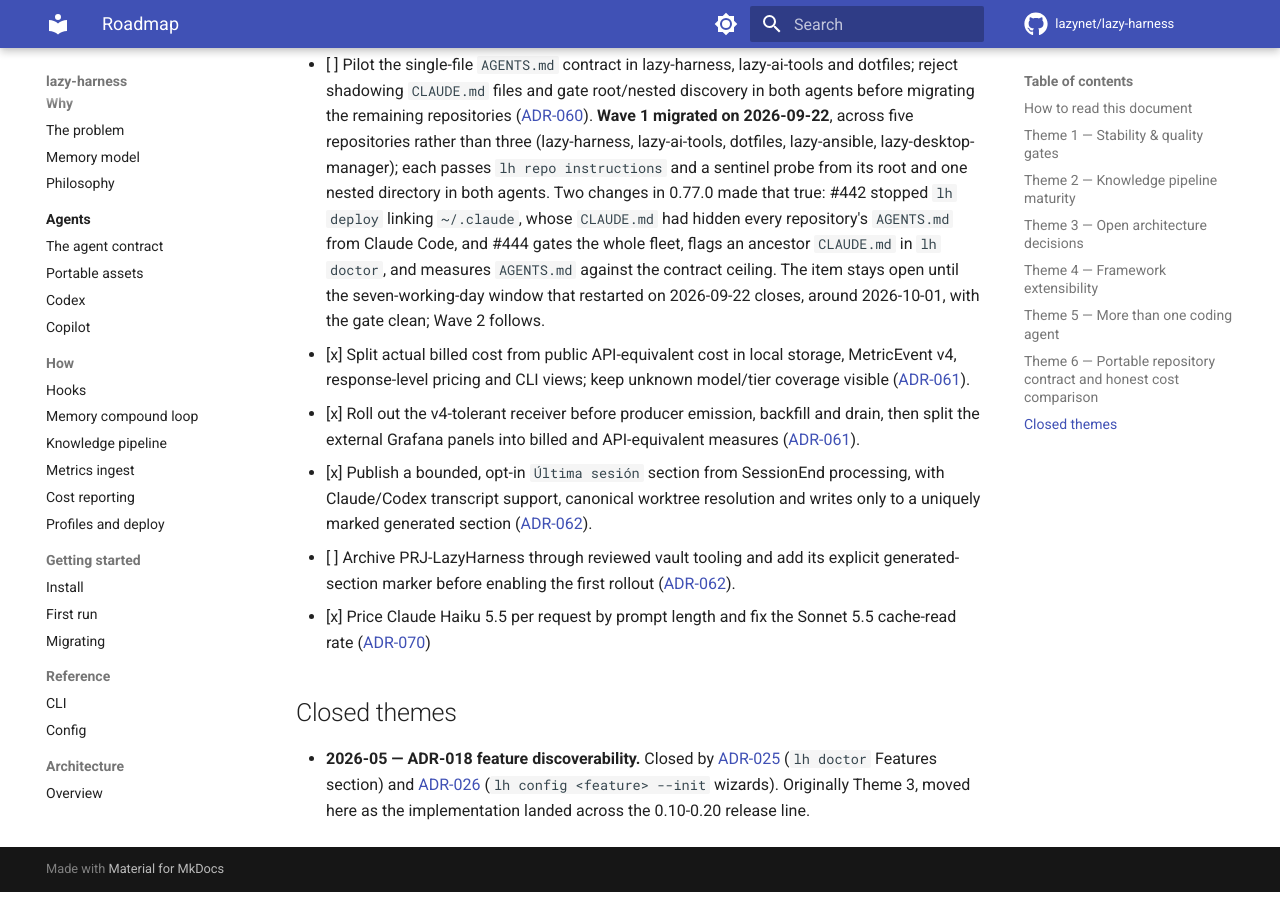
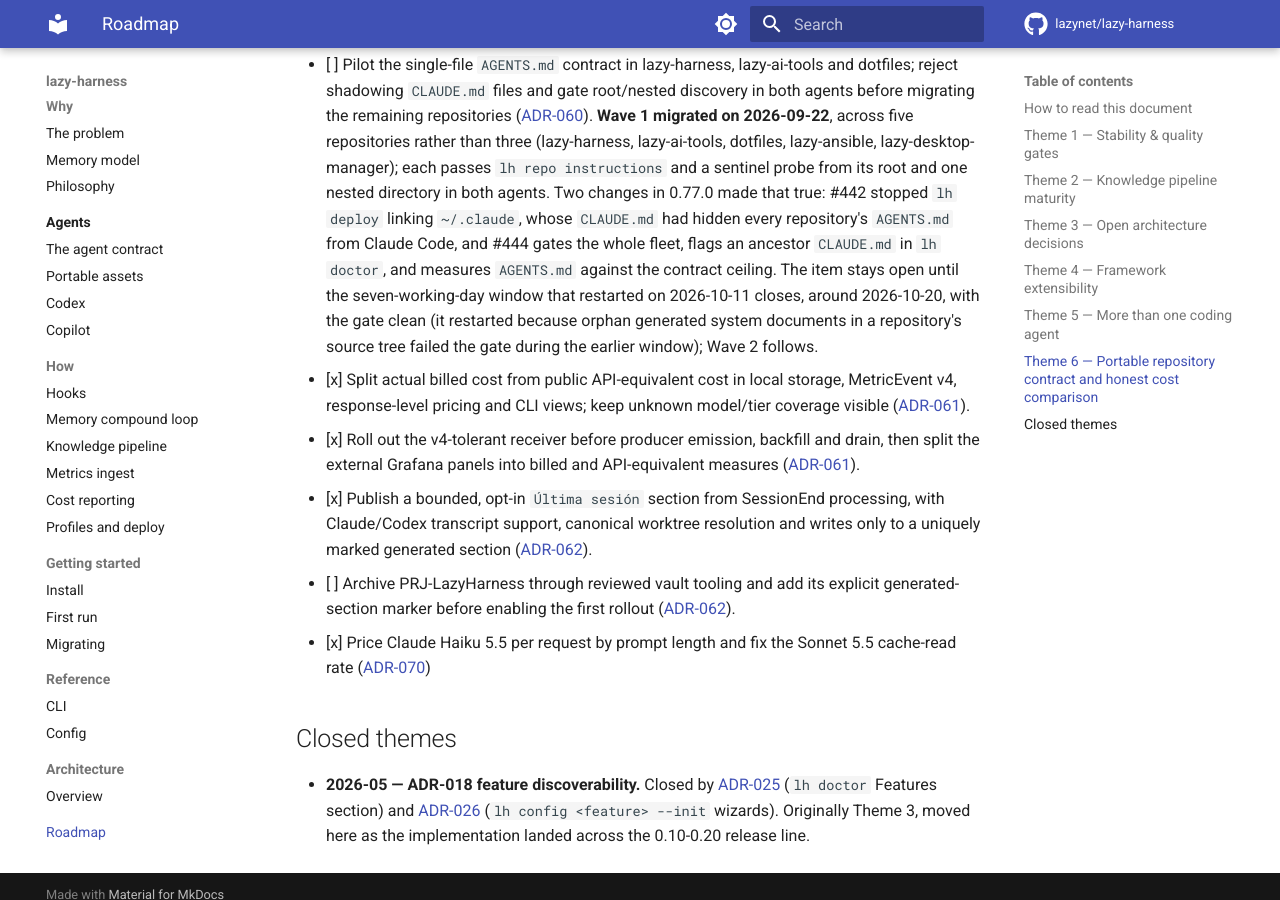
Before and after one commit to lazynet/lazy-harness, an MkDocs documentation site: the page built from docs/roadmap.md, in a window 1280 px wide and 900 px high, scrolled down 7377 px. Built offline with MkDocs 1.6.1 and Material for MkDocs 9.7.7, drawn with Linux system fonts in a browser that asks for light colours; comment, search, counter and statistics services are not loaded.

Commit message:
docs: record the ADR-060 Wave 1 window restart on 2026-10-11

```diff
--- a/docs/roadmap.md
+++ b/docs/roadmap.md
@@ -76,7 +76,7 @@
 
 ## Theme 6 — Portable repository contract and honest cost comparison
 
-- [ ] Pilot the single-file `AGENTS.md` contract in lazy-harness, lazy-ai-tools and dotfiles; reject shadowing `CLAUDE.md` files and gate root/nested discovery in both agents before migrating the remaining repositories ([ADR-060](https://github.com/lazynet/lazy-harness/blob/main/specs/adrs/060-agents-md-is-the-portable-repository-contract.md)). **Wave 1 migrated on 2026-09-22**, across five repositories rather than three (lazy-harness, lazy-ai-tools, dotfiles, lazy-ansible, lazy-desktop-manager); each passes `lh repo instructions` and a sentinel probe from its root and one nested directory in both agents. Two changes in 0.77.0 made that true: #442 stopped `lh deploy` linking `~/.claude`, whose `CLAUDE.md` had hidden every repository's `AGENTS.md` from Claude Code, and #444 gates the whole fleet, flags an ancestor `CLAUDE.md` in `lh doctor`, and measures `AGENTS.md` against the contract ceiling. The item stays open until the seven-working-day window that restarted on 2026-09-22 closes, around 2026-10-01, with the gate clean; Wave 2 follows.
+- [ ] Pilot the single-file `AGENTS.md` contract in lazy-harness, lazy-ai-tools and dotfiles; reject shadowing `CLAUDE.md` files and gate root/nested discovery in both agents before migrating the remaining repositories ([ADR-060](https://github.com/lazynet/lazy-harness/blob/main/specs/adrs/060-agents-md-is-the-portable-repository-contract.md)). **Wave 1 migrated on 2026-09-22**, across five repositories rather than three (lazy-harness, lazy-ai-tools, dotfiles, lazy-ansible, lazy-desktop-manager); each passes `lh repo instructions` and a sentinel probe from its root and one nested directory in both agents. Two changes in 0.77.0 made that true: #442 stopped `lh deploy` linking `~/.claude`, whose `CLAUDE.md` had hidden every repository's `AGENTS.md` from Claude Code, and #444 gates the whole fleet, flags an ancestor `CLAUDE.md` in `lh doctor`, and measures `AGENTS.md` against the contract ceiling. The item stays open until the seven-working-day window that restarted on 2026-10-11 closes, around 2026-10-20, with the gate clean (it restarted because orphan generated system documents in a repository's source tree failed the gate during the earlier window); Wave 2 follows.
 - [x] Split actual billed cost from public API-equivalent cost in local storage, MetricEvent v4, response-level pricing and CLI views; keep unknown model/tier coverage visible ([ADR-061](https://github.com/lazynet/lazy-harness/blob/main/specs/adrs/061-billed-cost-and-api-equivalent-cost-are-separate.md)).
 - [x] Roll out the v4-tolerant receiver before producer emission, backfill and drain, then split the external Grafana panels into billed and API-equivalent measures ([ADR-061](https://github.com/lazynet/lazy-harness/blob/main/specs/adrs/061-billed-cost-and-api-equivalent-cost-are-separate.md)).
 - [x] Publish a bounded, opt-in `Última sesión` section from SessionEnd processing, with Claude/Codex transcript support, canonical worktree resolution and writes only to a uniquely marked generated section ([ADR-062](https://github.com/lazynet/lazy-harness/blob/main/specs/adrs/062-session-end-publishes-bounded-project-state.md)).
```
Also changed, not shown: specs/adrs/060-agents-md-is-the-portable-repository-contract.md (+12 -1 lines).
